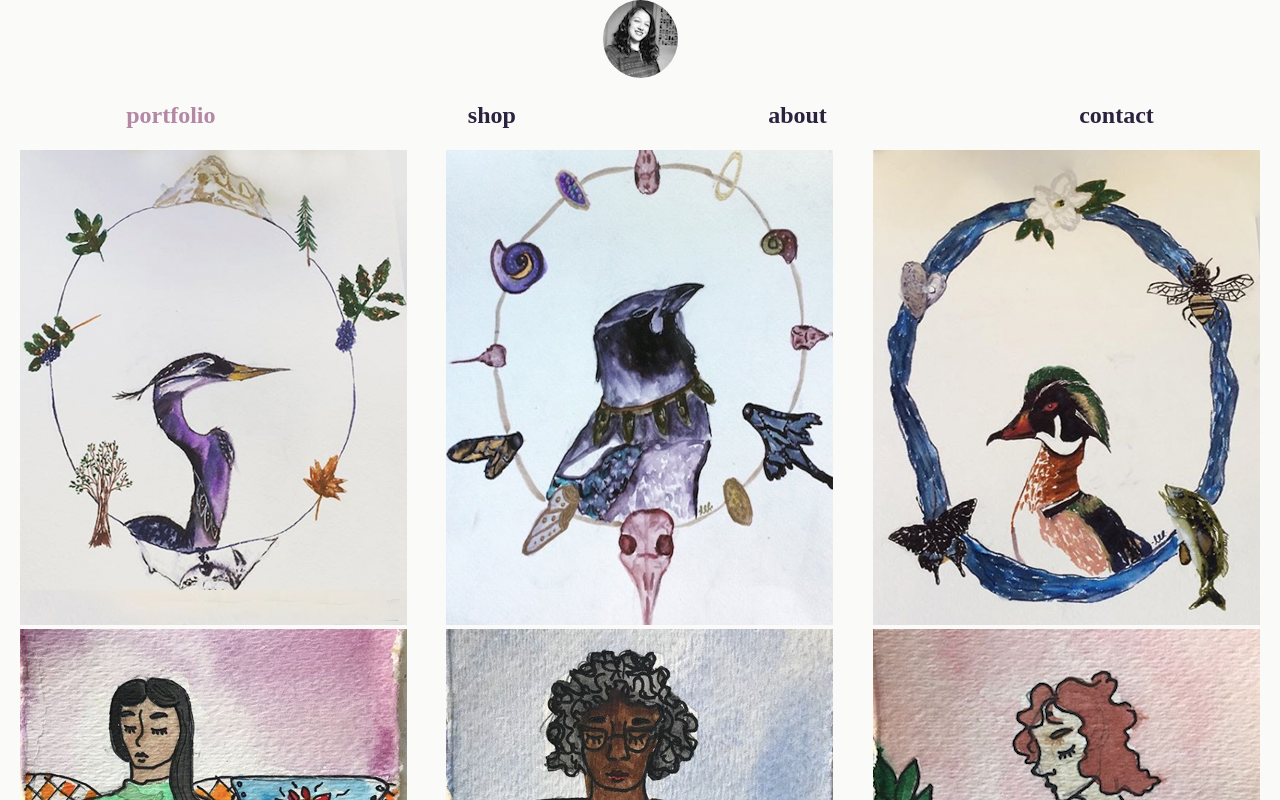
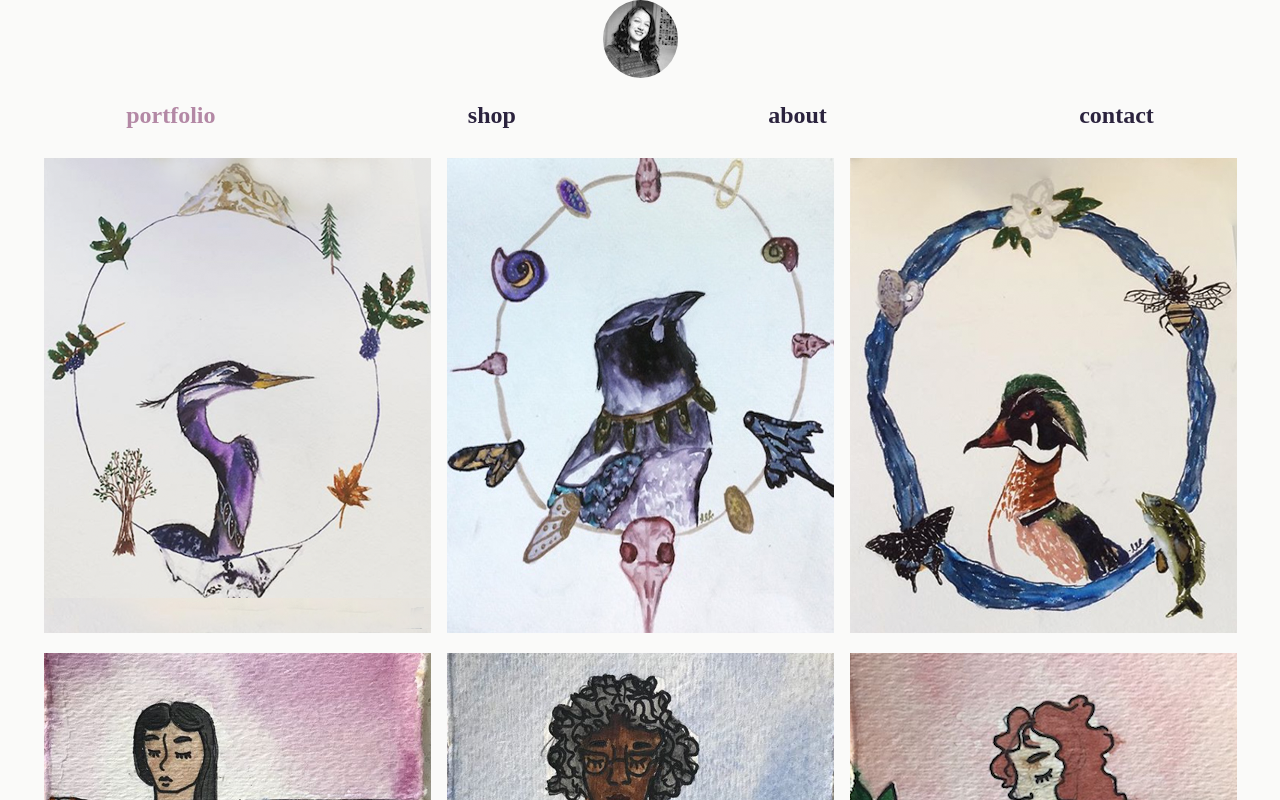
Before and after one commit to thatcat13/izzy, a React app: page / in a window 1280 px wide. Shown: the top 800 px of the page. Built offline with nearby package versions, Linux system fonts and the light colour scheme.

Commit message:
change opacity pseudo selector from div to link to bring out visibility in image titles

```diff
--- a/package.json
+++ b/package.json
@@ -18,6 +18,7 @@
     "prop-types": "^15.5.10",
     "react": "^15.5.4",
     "react-dom": "^15.5.4",
+    "react-emotion": "^9.2.4",
     "styled-jsx": "^2.2.6"
   },
   "devDependencies": {
--- a/src/assets/Tile.css
+++ b/src/assets/Tile.css
@@ -1,14 +1,15 @@
 #main-div {
   display: flex;
-  justify-content: space-between;
+  justify-content: space-evenly;
 }
 
 #tile-div {
   position: relative;
+  margin: 8px;
 }
-
-#tile-div:hover {
-  /* opacity: 0.7; */
+/* target a tag instead here: */
+#tile-div a:hover {
+  opacity: 0.3;
 }
 
 #tile-div:hover h1{
@@ -17,10 +18,30 @@
 
 #tile-title {
   position: absolute;
-  top: 1px;
-  right: 160px;
+  top: 5px;
+  left: 18px;
   z-index: 1;
   font-weight: bold;
   color: #2b233e;
   display: none;
 }
+
+/* #tile-div h1:nth-of-type(an+b) {
+  position: absolute;
+  bottom: 5px;
+  left: 18px;
+  z-index: 1;
+  font-weight: bold;
+  color: #2b233e;
+  display: none;
+} */
+
+/* #tile-div.h1:nth-of-type(n+7) {
+  position: absolute;
+  bottom: 5px;
+  left: 18px;
+  z-index: 1;
+  font-weight: bold;
+  color: #2b233e;
+  display: none;
+} */
--- a/src/components/Gallery.jsx
+++ b/src/components/Gallery.jsx
@@ -39,13 +39,14 @@ import './../assets/Gallery.css'
 //   }
 // }
 
+//if using emotion: pass title position as a prop (ie if child 4-6, put title here)
 const artCollection = [
   {
     title: 'crane',
     image: crane
   },
   {
-    title: 'crow',
+    title: 'magpie',
     image: crow
   },
   {
@@ -82,10 +83,8 @@ export default function Gallery(){
 
   const mainDivStyle = {
     display: 'flex',
-    justifyContent: 'space-around',
+    justifyContent: 'center',
     flexWrap: 'wrap',
-    // marginLeft: '10',
-    // marginRight: '10'
   }
 
 
```
Also changed, not shown: src/components/Tile.jsx (+0 -11 lines).
